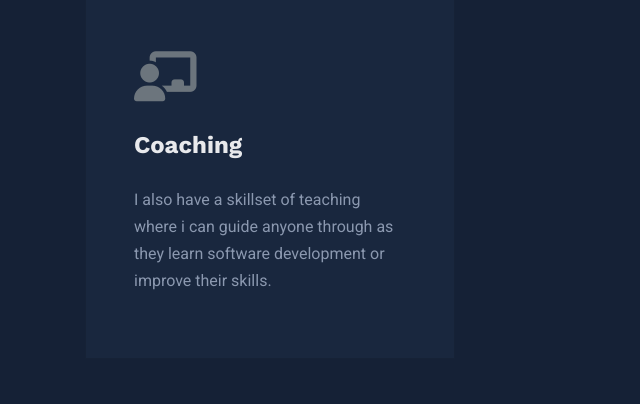
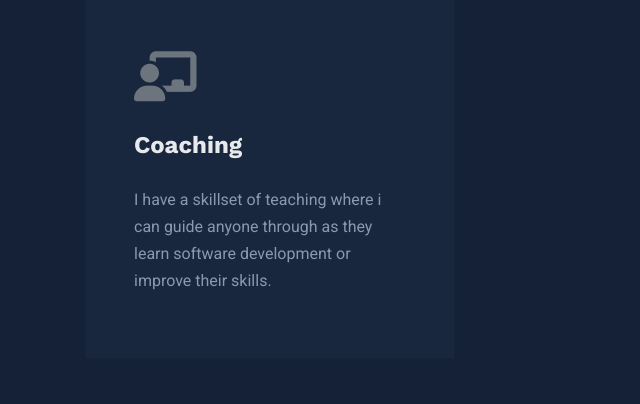
Before and after one commit to kiprotichdominic/kiprotichdommie, a Django app: page / in a window 1280 px wide. Shown: the part 2720-3124 px from the top of the page, without its empty margins (0-640 px from the left). Run offline with Django 3.2, Linux system fonts and the light colour scheme; data comes from the database, SQL or seed files in the repository; some libraries are stand-ins or nearby versions.

Commit message:
fix landing page

```diff
--- a/templates/base.html
+++ b/templates/base.html
@@ -214,7 +214,7 @@
 
 		<div class="row no-gutters">
 			<div class="col-lg-4 col-md-6">
-				<div class="card p-5 rounded-0">
+				<div class="card p-5 rounded-0" style="height:100%;">
 					<i class="fa fa-database text-lg-2 text-muted"></i>
 					<h3 class="my-4 text-capitalize">Backend Development & Design</h3>
 					<p>I build scalable solid backend using python framework Django and Flask.</p>
@@ -239,7 +239,7 @@
 				<div class="card p-5 rounded-0">
                     <i class="fas fa-chalkboard-teacher text-lg-2 text-muted"></i>
 					<h3 class="my-4 text-capitalize">Coaching</h3>
-					<p>I also have a skillset of teaching where i can guide anyone through as they learn software development or improve their skills.</p>
+					<p>I have a skillset of teaching where i can guide anyone through as they learn software development or improve their skills.</p>
 				</div>
 			</div>
 		</div>
```
